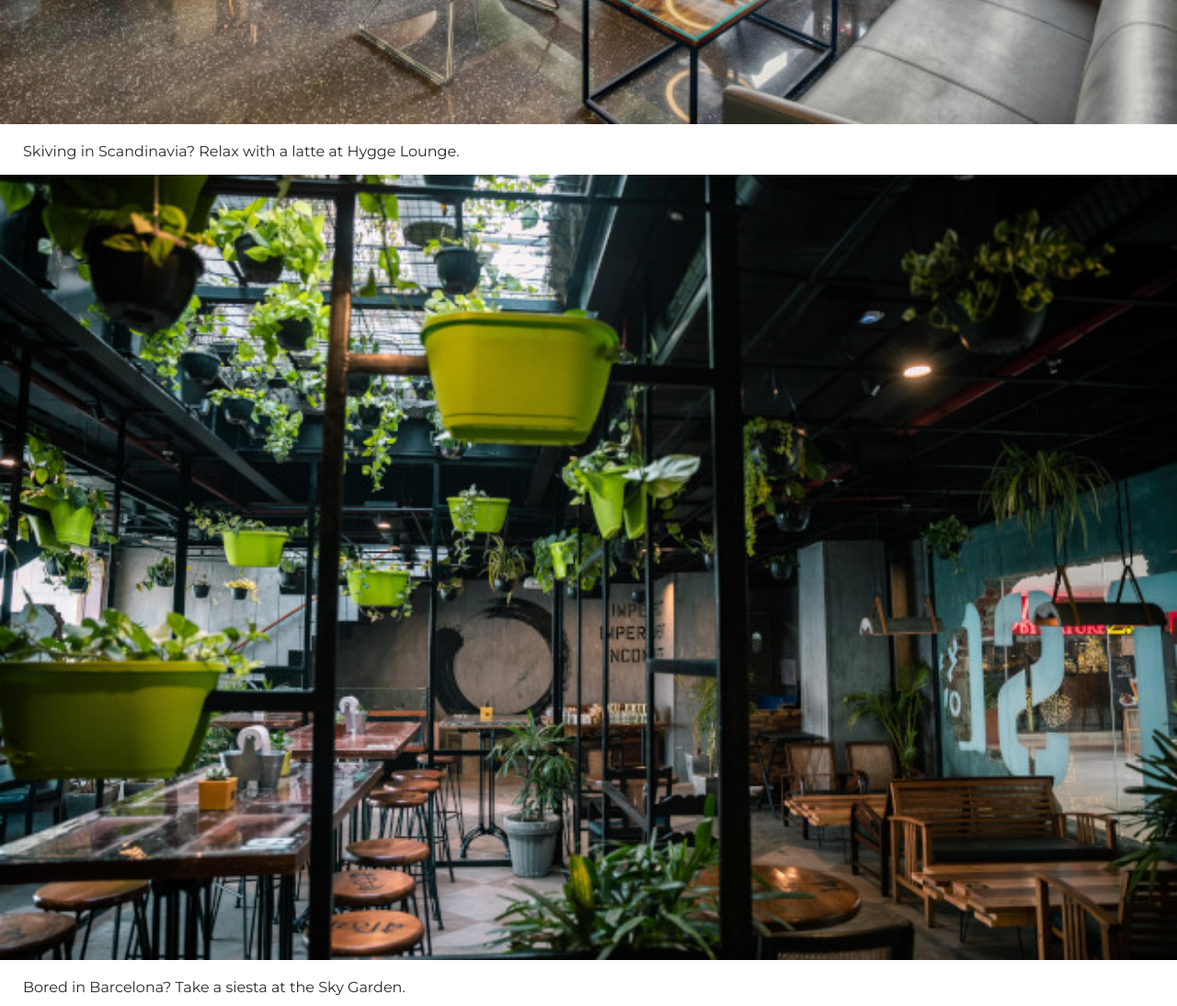
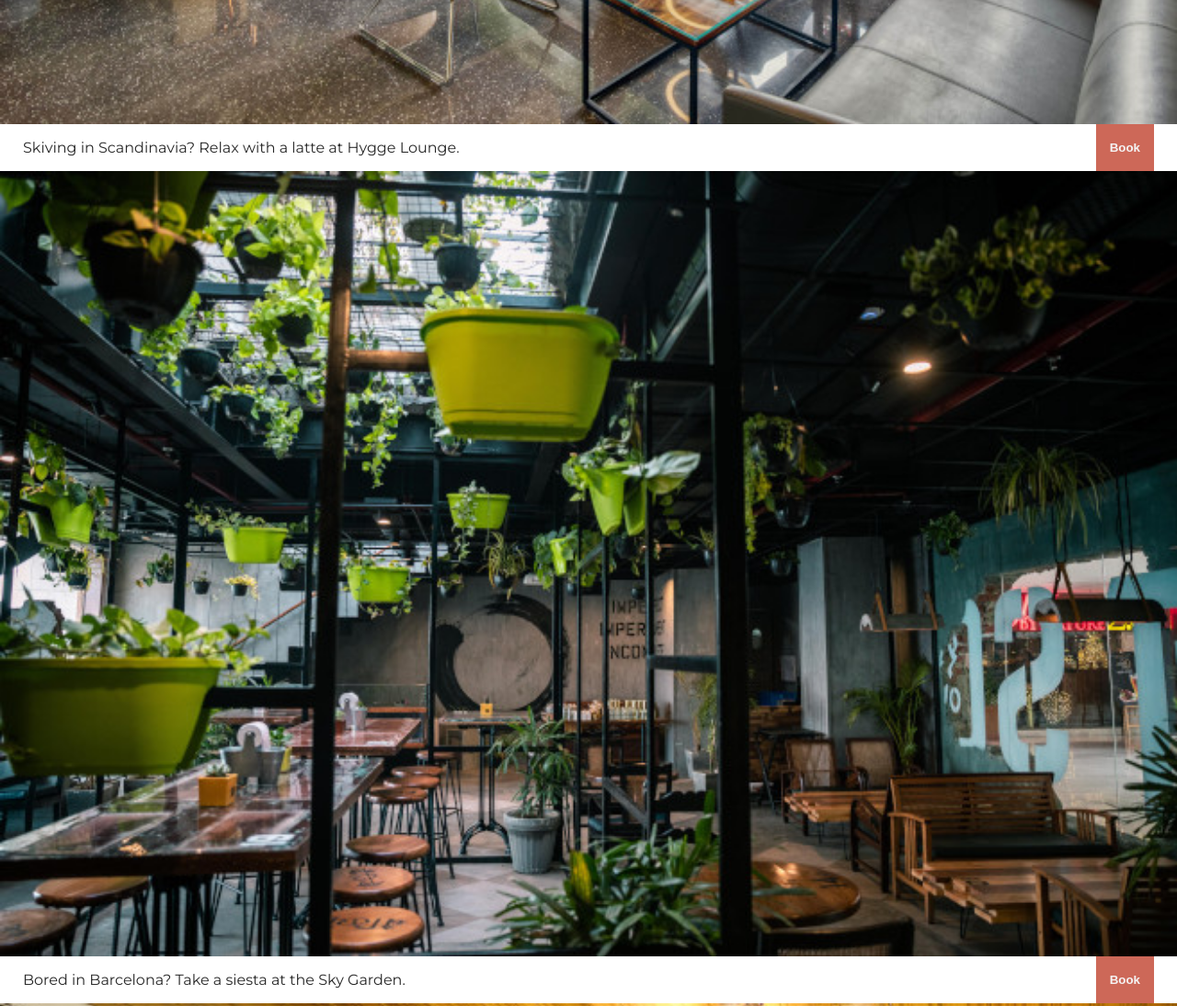
Before and after one commit to ovezthaking/Coworking-Space-Site, a plain HTML site: page index.html in a window 1280 px wide. Shown: the part 900-1994 px from the top of the page at 92% size. Drawn offline with Linux system fonts and the light colour scheme.

Commit message:
Add booking buttons to item captions for enhanced user interaction

```diff
--- a/index.css
+++ b/index.css
@@ -47,6 +47,7 @@ h1 {
 }
 
 .item-img {
+    display: block;
     width: 100%;
 }
 
@@ -60,5 +61,17 @@ h1 {
 }
 
 .caption {
+    display: flex;
+    justify-content: space-between;
+    gap: 20px;
     margin: 0 25px;
 }
+
+.caption button {
+    border: none;
+    background-color: #cd6858;
+    color: whitesmoke;
+    padding: 10px 15px;
+    font-weight: 700;
+    cursor: pointer;
+}
--- a/index.html
+++ b/index.html
@@ -35,6 +35,7 @@
 				</div>
 				<div class="caption">
 					<p>Skiving in Scandinavia? Relax with a latte at Hygge Lounge.</p>
+					<button>Book</button>
 				</div>
 			</section>
 
@@ -42,6 +43,7 @@
 				<img src="images/sky-garden.jpg" class="item-img" alt="A coworking space with plants">
 				<div class="caption">
 					<p>Bored in Barcelona? Take a siesta at the Sky Garden.</p>
+					<button>Book</button>
 				</div>
 			</section>
 
@@ -49,6 +51,7 @@
 				<img src="images/generator.jpg" class="item-img" alt="A comfortable coworking space">
 				<div class="caption">
 					<p>Relaxing in Rio? Take some downtime at the Generator Hub.</p>
+					<button>Book</button>
 				</div>
 			</section>
 
```
